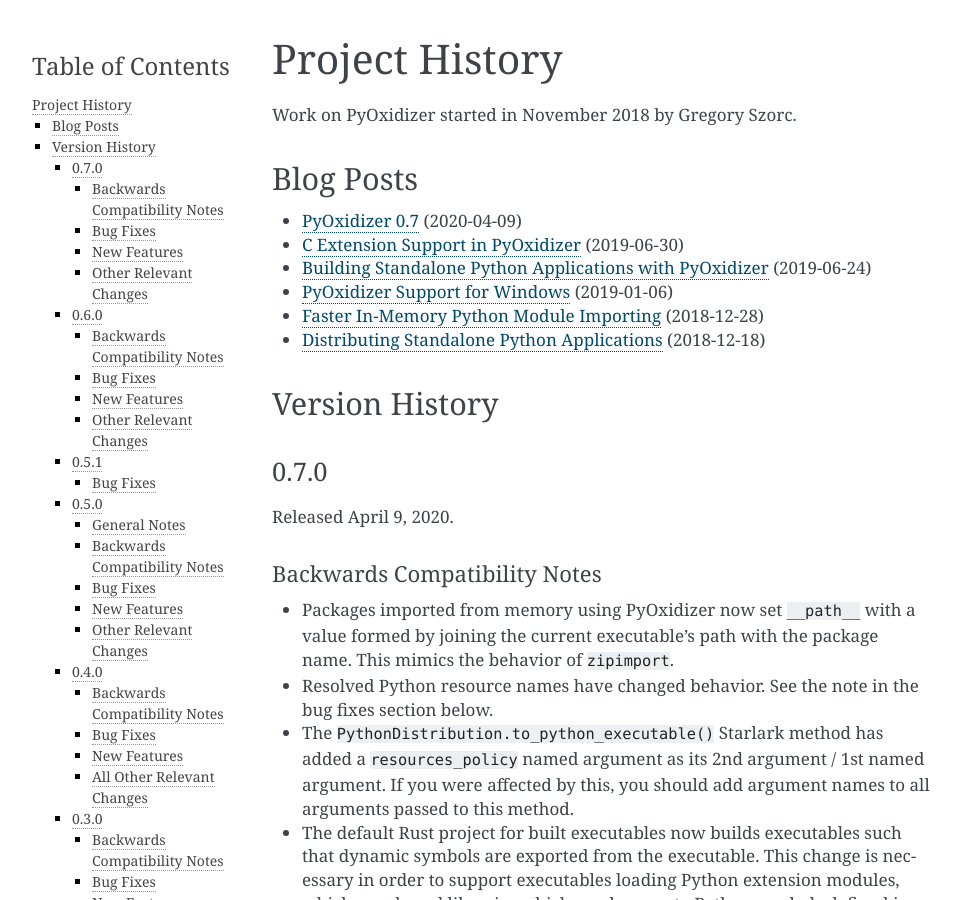
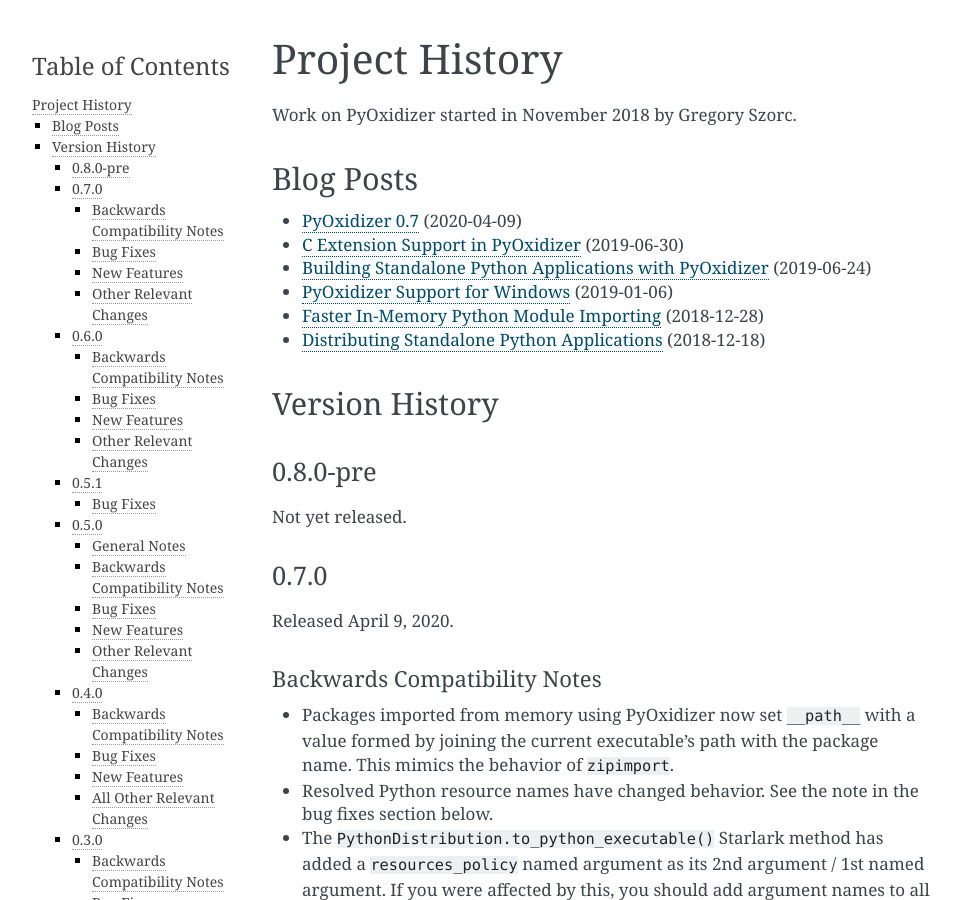
Before and after one commit to indygreg/PyOxidizer, a Sphinx documentation site: the page built from docs/history.rst, in a window 1280 px wide and 900 px high. Shown: the whole window, without its empty margins (148-1107 px from the left). Built offline with Sphinx 7.4.7, drawn with Linux system fonts in a browser that asks for light colours; the version number could not be read and is left out.

Commit message:
cargo: bump versions to next-pre

```diff
--- a/docs/history.rst
+++ b/docs/history.rst
@@ -20,6 +20,11 @@
 
 Version History
 ===============
+
+0.8.0-pre
+---------
+
+Not yet released.
 
 0.7.0
 -----
```
Also changed, not shown: 4 other files.
